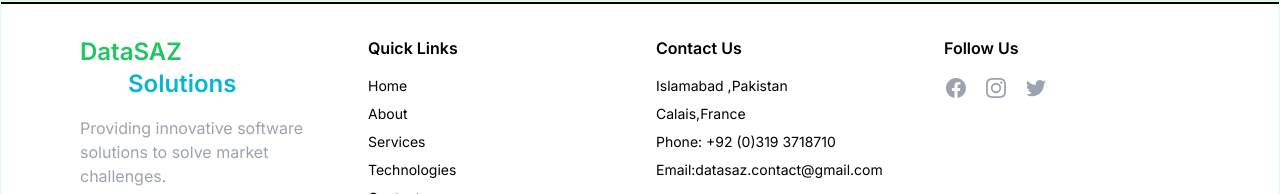
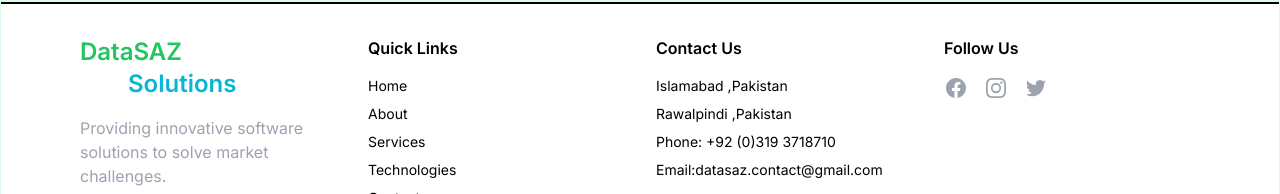
Before and after one commit to NxtGen-Dev-ZAH/DATASAZ-SOLUTIONS, a Next.js app: page / in a window 1280 px wide. Shown: the part 4255-4449 px from the top of the page. Built offline with nearby package versions, Linux system fonts and the light colour scheme.

Commit message:
footer modified

```diff
--- a/components/Footer.tsx
+++ b/components/Footer.tsx
@@ -56,7 +56,7 @@ export default function Footer() {
             <h4 className="text-md font-semibold mb-4">Contact Us</h4>
             <ul className="space-y-2 text-sm">
               <li>Islamabad ,Pakistan </li>
-              <li>Calais,France</li>
+              <li>Rawalpindi ,Pakistan</li>
               <li>Phone: +92 (0)319 3718710 </li>
               <li>Email:datasaz.contact@gmail.com</li>
             </ul>
```
